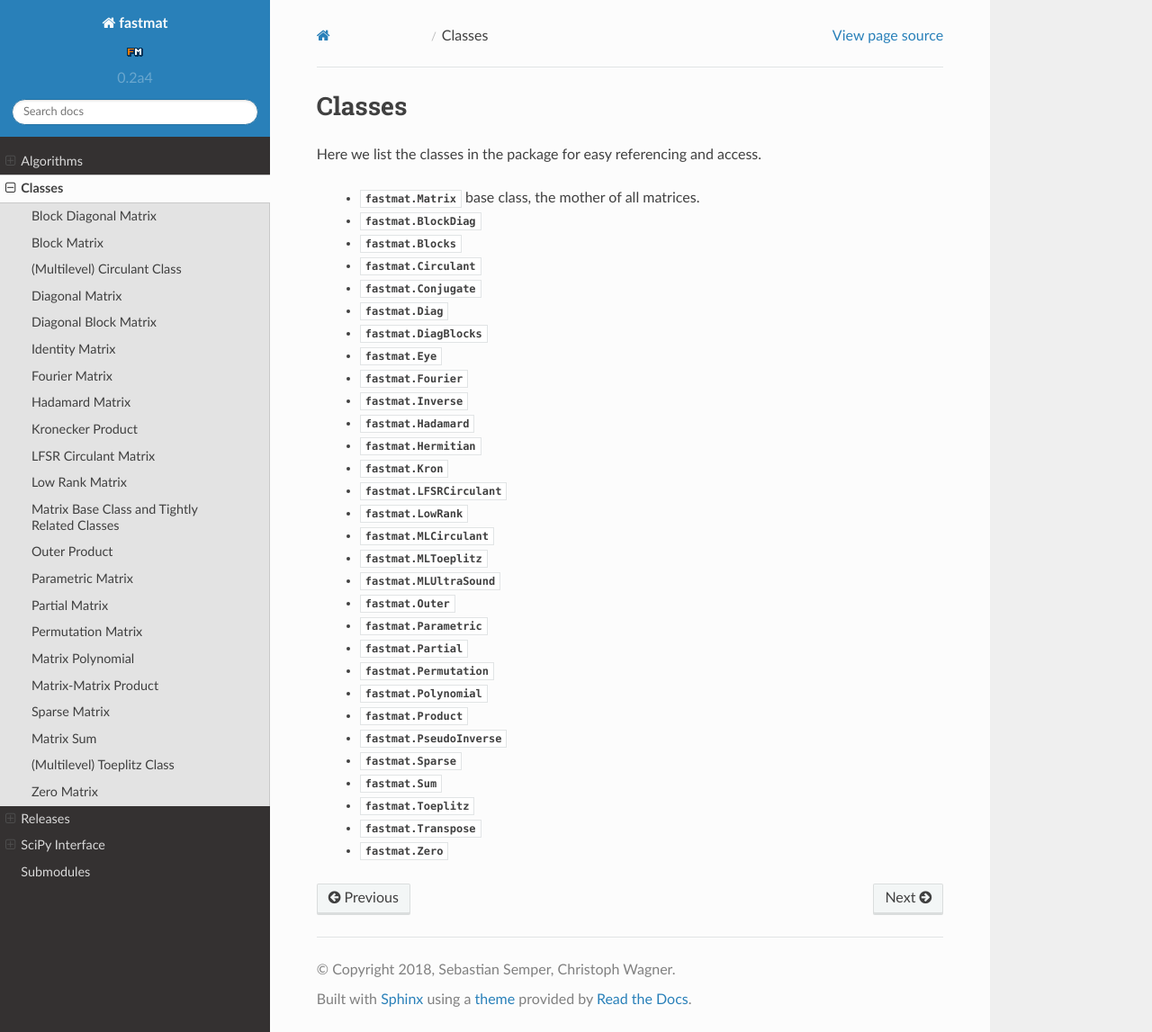
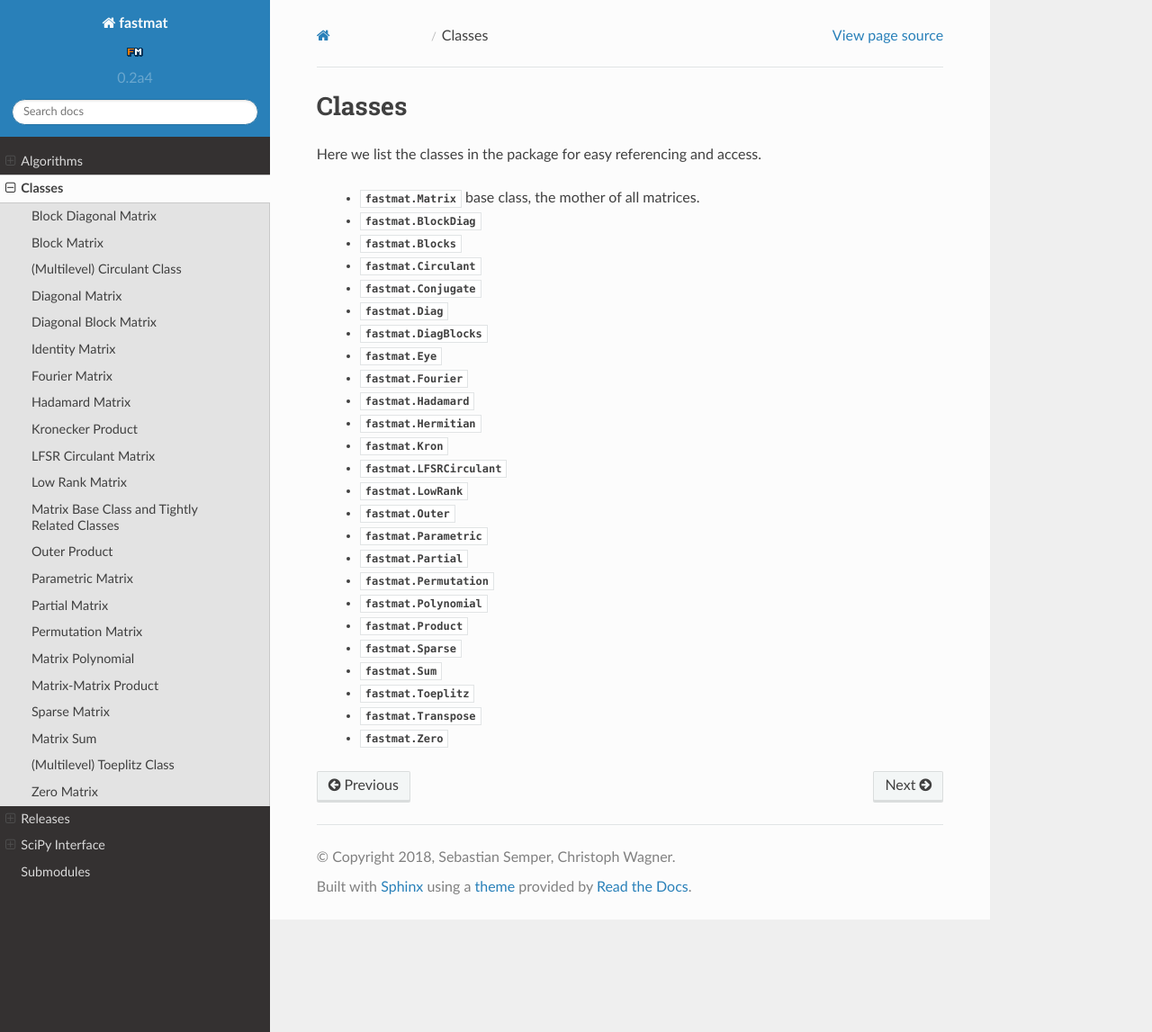
Before and after one commit to EMS-TU-Ilmenau/fastmat, a Sphinx documentation site: the page built from doc/classes.rst, in a window 1280 px wide and 1147 px high. Shown: the whole window at 90% size. Built offline with Sphinx 7.4.7 and the Read the Docs theme 2.0.0, drawn with Linux system fonts in a browser that asks for light colours.

Commit message:
Remove Inverse

```diff
--- a/doc/classes.rst
+++ b/doc/classes.rst
@@ -37,22 +37,17 @@
  * :py:class:`fastmat.DiagBlocks`
  * :py:class:`fastmat.Eye`
  * :py:class:`fastmat.Fourier`
- * :py:class:`fastmat.Inverse`
  * :py:class:`fastmat.Hadamard`
  * :py:class:`fastmat.Hermitian`
  * :py:class:`fastmat.Kron`
  * :py:class:`fastmat.LFSRCirculant`
  * :py:class:`fastmat.LowRank`
- * :py:class:`fastmat.MLCirculant`
- * :py:class:`fastmat.MLToeplitz`
- * :py:class:`fastmat.MLUltraSound`
  * :py:class:`fastmat.Outer`
  * :py:class:`fastmat.Parametric`
  * :py:class:`fastmat.Partial`
  * :py:class:`fastmat.Permutation`
  * :py:class:`fastmat.Polynomial`
  * :py:class:`fastmat.Product`
- * :py:class:`fastmat.PseudoInverse`
  * :py:class:`fastmat.Sparse`
  * :py:class:`fastmat.Sum`
  * :py:class:`fastmat.Toeplitz`
```
